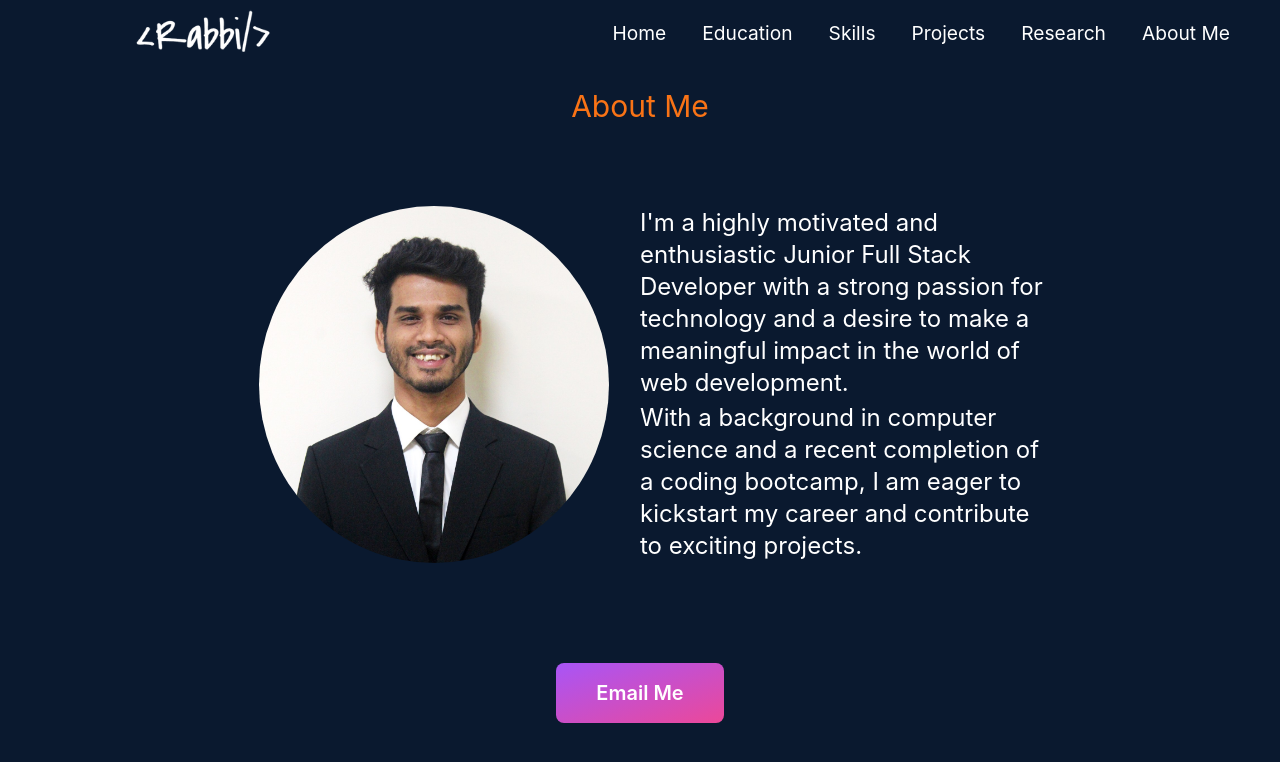
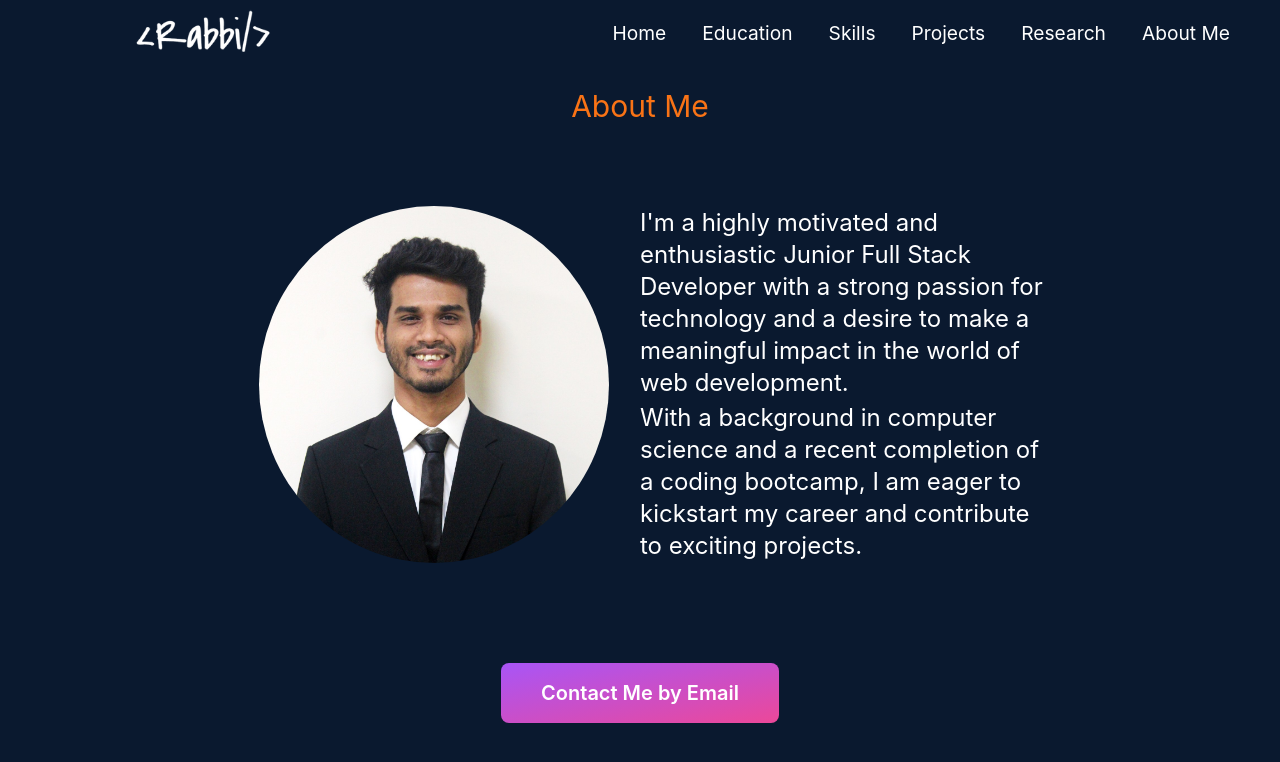
Before and after one commit to GRabbi467/my-portfolio, a React (Create React App) app: page /about in a window 1280 px wide. Shown: the top 762 px of the page. Built offline with nearby package versions, Linux system fonts and the light colour scheme.

Commit message:
email me

```diff
--- a/src/Components/About Me/About_me.js
+++ b/src/Components/About Me/About_me.js
@@ -12,7 +12,7 @@ const About_me = () => {
              <a href="mailto:g.rabbidiu@gmail.com"
              className="px-10 py-4 text-xl font-semibold text-center text-white transition duration-300 rounded-lg hover:from-purple-600 hover:to-pink-600 ease bg-gradient-to-br from-purple-500 to-pink-500 md:w-auto
              ">
-              Email Me
+             Contact Me by Email
              </a>
              </div>
         </div>
```
